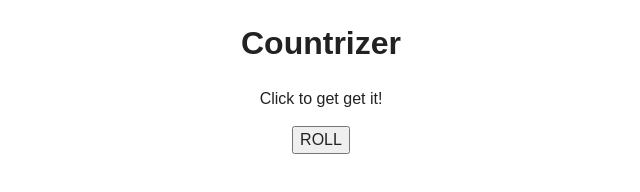
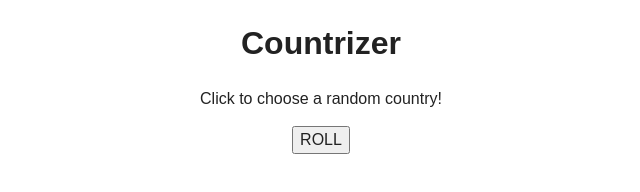
Before and after one commit to diempi/countrizer, a plain HTML site: page index.html in a window 1280 px wide. Shown: the whole page, without its empty margins (319-959 px from the left). Drawn offline with nearby package versions, Linux system fonts and the light colour scheme.

Commit message:
Introduction text changed

```diff
--- a/index.html
+++ b/index.html
@@ -22,7 +22,7 @@
         <div id="main">
             <h1>Countrizer</h1>
 
-            <p>Click to get get it!</p>
+            <p>Click to choose a random country!</p>
             <button type="submit" id="countryList">ROLL</button>
                 <div id="countries">
 
```
